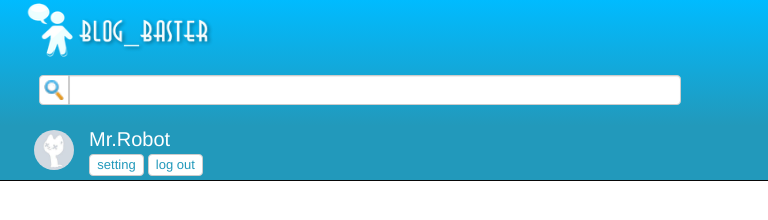
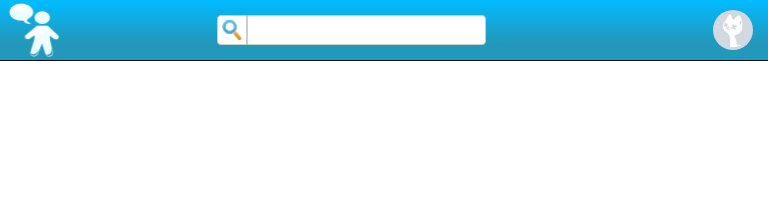
Before and after one commit to KupriyanovNikita/blog_baster, a plain HTML site: page index.html in a window 768 px wide. Drawn offline with nearby package versions, Linux system fonts and the light colour scheme.

Commit message:
correction for mobile device

```diff
--- a/index.html
+++ b/index.html
@@ -10,16 +10,19 @@
     <link rel="stylesheet/less" href="main.less">
     <script type="text/javascript" src="bootstrap/less.js"></script>
     <link rel="stylesheet" type="text/css" href="style.css">
+    <link rel="stylesheet" type="text/css" href="style_max768.css">
 
 </head>
 <body>
     <header class="navbar navbar-inverse navbar-fixed-top" role="navigation">
         <div class="container">
             <div class="row">
-                <div class=".col-xs-3 .col-sm-3 col-md-3 .col-lg-3">
-                    <div class="logo"></div>
+                <div class="col-xs-2 col-sm-3 col-md-3 col-lg-3">
+                    <div class="logo">
+                        <a href="#" class="logo-link"></a>
+                    </div>
                 </div>
-                <div class=".col-xs-6 .col-sm-6 col-md-6 .col-lg-6">
+                <div class="col-xs-8 col-sm-5 col-md-5 col-lg-5">
                     <form class="form-search">
                         <div class="form-group">
                             <button class="icon-search" formaction="#"></button>
@@ -27,7 +30,7 @@
                         </div>
                     </form>
                 </div>
-                <div class=".col-xs-3 .col-sm-3 col-md-3 .col-lg-3">
+                <div class="col-xs-2 col-sm-4 col-md-4 col-lg-4">
                     <div class="user-avatar">
                         <div class="avatar"></div>
                         <div class="user-data">
--- a/style.css
+++ b/style.css
@@ -2,27 +2,17 @@
     color: white;
     background: linear-gradient(#00bbff, #2299bb 70%);
 }
-    @media (min-width: 768px) {
-        .container {
-            width: 750px;
-        }
-    }
-    @media (min-width: 992px) {
-        .container {
-            width: 970px;
-        }
-    }
-    @media (min-width: 1200px) {
-        .container {
-            width: 1170px;
-        }
-    }
         .logo {
             width: 200px;
-            height: 60px;;
+            height: 60px;
             background: url("logaster/1.png") no-repeat;
             background-size: 100% 100%;
         }
+            .logo-link {
+                display: block;
+                width: 100%;
+                height: 100%;
+            }
         .form-group {
             margin: 15px;
             display: inline-block;
@@ -51,6 +41,7 @@
             }
         .user-avatar {
             height: 60px;
+            float: right;
         }
             .avatar {
                 float: left;
--- /dev/null
+++ b/style_max768.css
@@ -0,0 +1,34 @@
+@media (max-width: 768px) {
+    .container {
+        width: 100%;
+        margin: 0;
+        padding-left: 5px;
+        padding-right: 5px;
+    }
+        .logo {
+            width: 60px;
+            height: 60px;;
+            background: url("logaster/1small.png") no-repeat;
+            background-size: 100% 100%;
+        }
+        .form-group {
+            margin: 15px;
+            display: inline-block;
+            width: 100%;
+        }
+            .form-control {
+                color: #556666;
+                width: 80%;
+                display: inline-block;
+                height: 30px;
+                font-size: 16px;
+                border-radius: 0 4px 4px 0;
+            }
+                .user-data {
+                    display: none;
+                    height: 40px;
+                    width: auto;
+                    margin: 5px;
+                }
+
+}
```
Also changed, not shown: logaster/1small.png (added).
